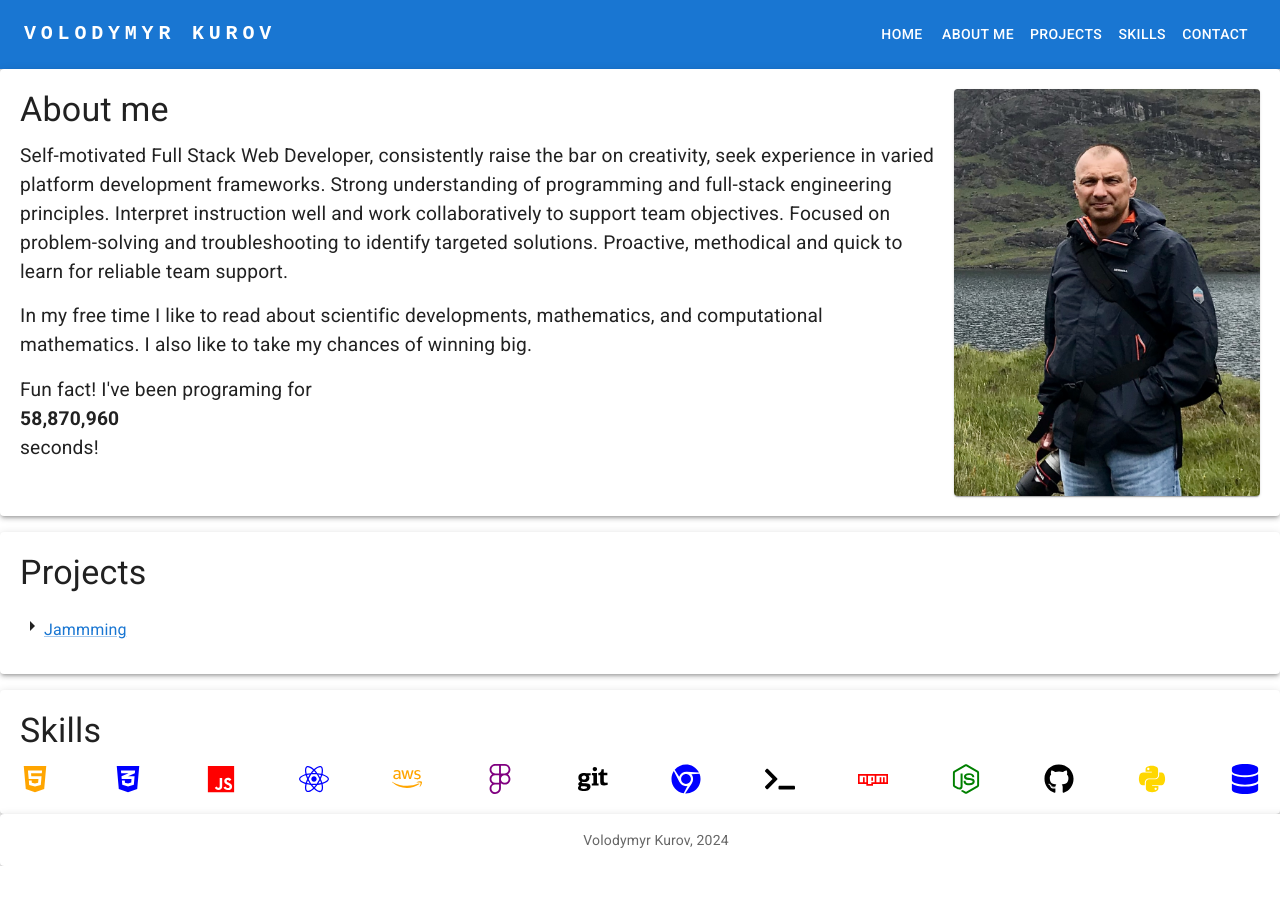
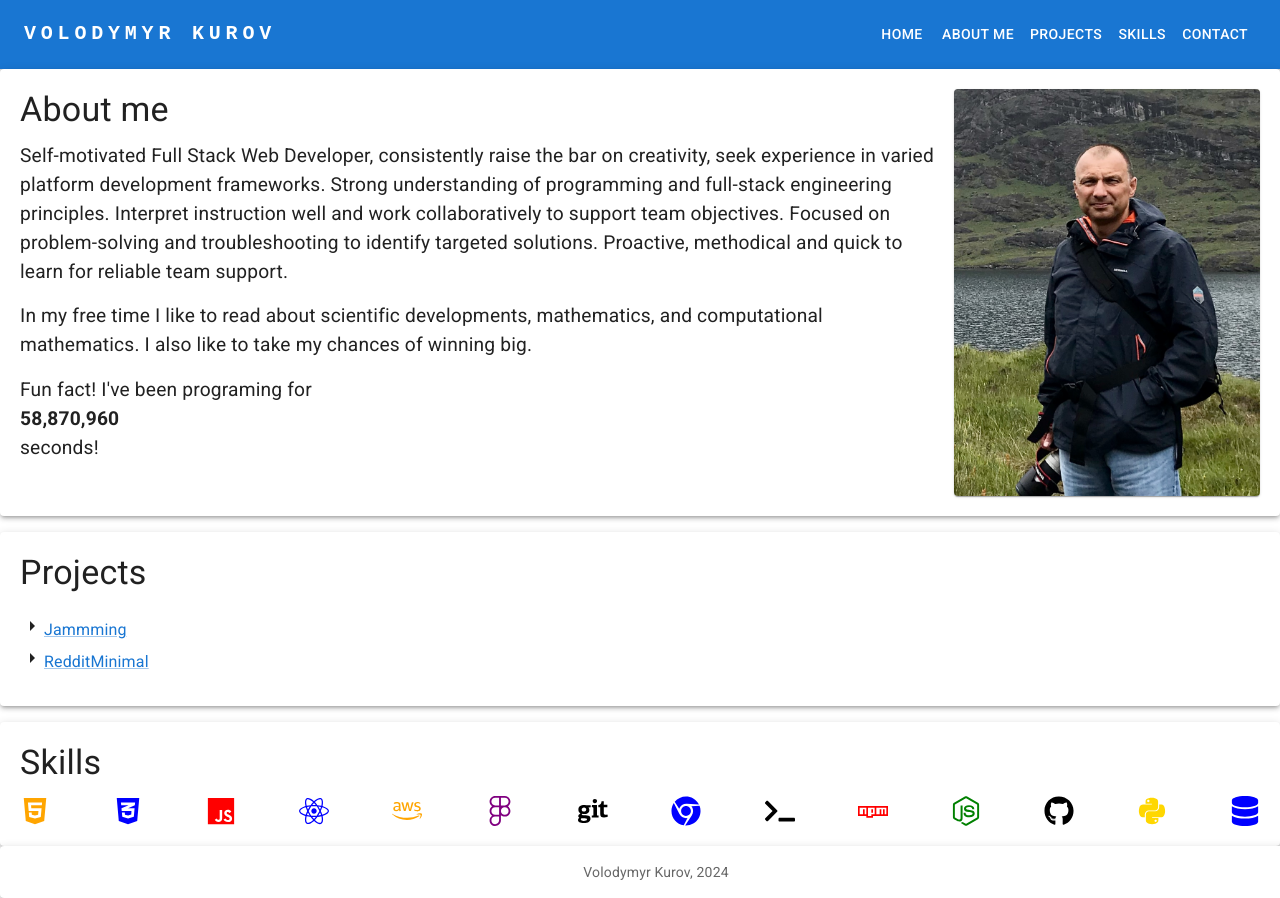
Before and after one commit to vldkurov/my-website-react, a React (Create React App) app: page / in a window 1280 px wide. Shown: the top 898 px of the page. Before the commit the page ends 866 px from the top, so only its background shows below. Built offline with nearby package versions, Linux system fonts and the light colour scheme.

Commit message:
Add RedditMinimal project to HomePage
A new project, namely RedditMinimal, has been added to the HomePage component. The project details, including title, href, and description, are provided in the projects array.

```diff
--- a/src/pages/HomePage/HomePage.jsx
+++ b/src/pages/HomePage/HomePage.jsx
@@ -30,6 +30,11 @@ const projectsList = [
         href: 'https://jammming-orcin.vercel.app',
         title: 'Jammming',
         description: 'Website that allows users to search the Spotify library, create a custom playlist, then save it to their Spotify account.'
+    },
+    {
+        href: 'https://rainbow-florentine-05ce8e.netlify.app',
+        title: 'RedditMinimal',
+        description: 'Website where people share links to articles, media and other things on the web.'
     }
 ]
 
```
